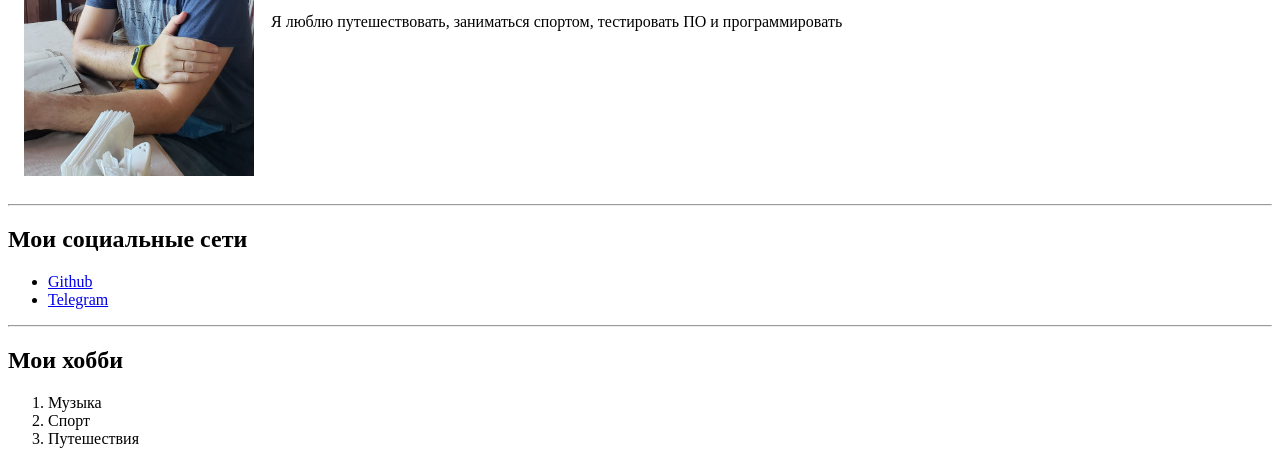
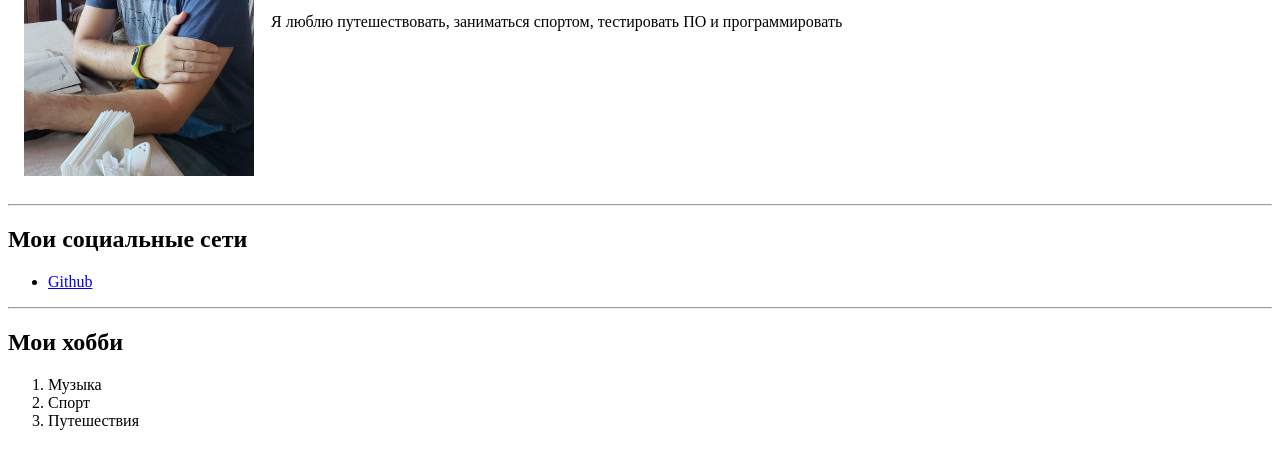
Before and after one commit to amig029/cv, a plain HTML site: page index.html in a window 1280 px wide. Shown: the part 258-711 px from the top of the page. Drawn offline with Linux system fonts and the light colour scheme.

Commit message:
change contacts

```diff
--- a/index.html
+++ b/index.html
@@ -23,7 +23,6 @@
         <h2>Мои социальные сети</h2>
         <ul>
             <li><a href="https://github.com/amig029" target="_blank">Github</a></li>
-            <li><a href="https://t.me/ndre1" target="_blank">Telegram</a></li>
         </ul>
 
         <hr>
```
